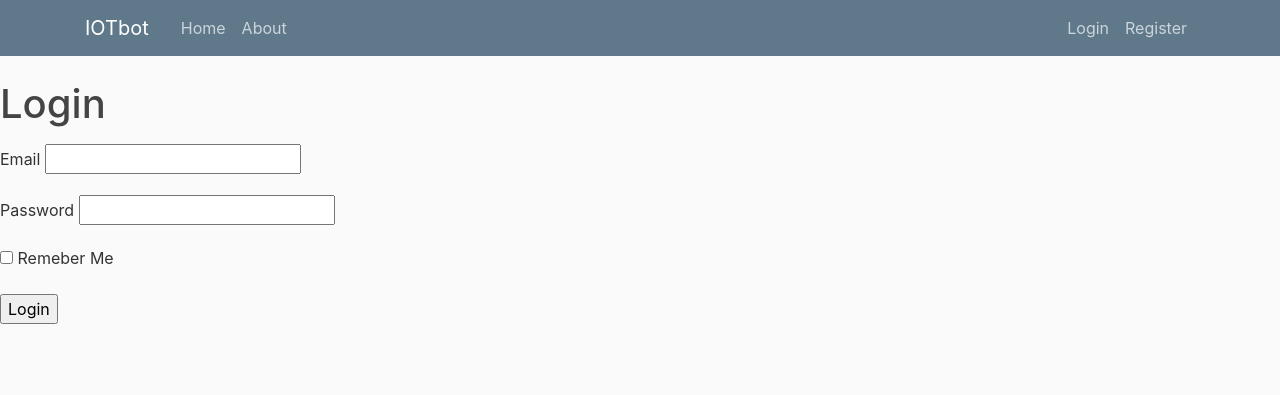
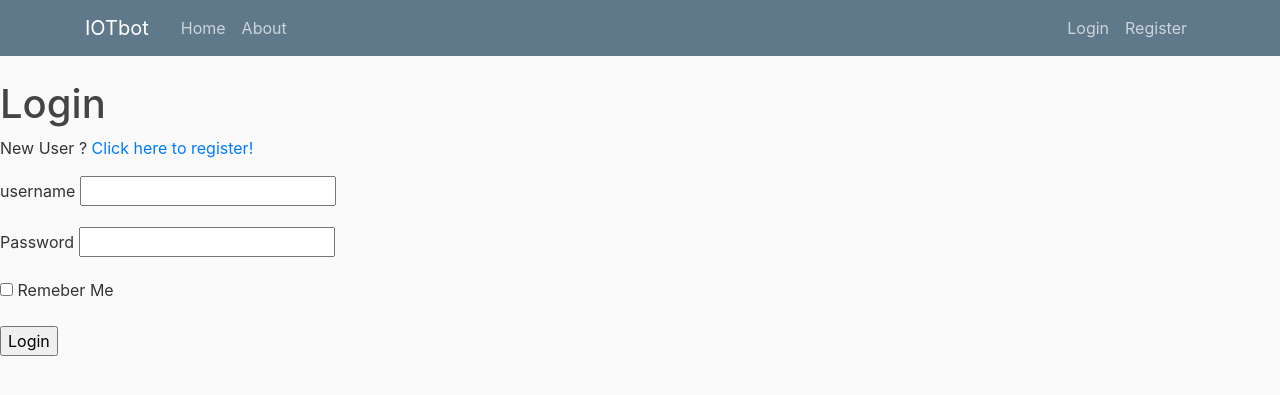
Before and after one commit to ByVictorrr/IOTbot, a Flask app: page /login in a window 1280 px wide. Shown: the top 395 px of the page. Run offline with Flask 2, Linux system fonts and the light colour scheme; parts of the project's set-up code (start-up, migrations or seed data) failed here and were passed over; some libraries are stand-ins or nearby versions.

Commit message:
not saving to db

```diff
--- a/app/forms.py
+++ b/app/forms.py
@@ -1,6 +1,7 @@
 from flask_wtf import FlaskForm
 from wtforms import StringField, SubmitField, BooleanField, PasswordField
-from wtforms.validators import DataRequired, Length, Email, EqualTo
+from wtforms.validators import DataRequired, Length, Email, EqualTo, ValidationError
+from app.models import User
 
 class RegistrationForm(FlaskForm):
     username = StringField('Username',validators=[DataRequired(), Length(min=2, max=20)])
@@ -9,8 +10,21 @@ class RegistrationForm(FlaskForm):
     confirm_password = PasswordField('Confirm Password',validators=[DataRequired(), EqualTo('password')])
     submit=SubmitField('Sign up')
 
+    # def validate_<fieldname>() adds to stock validators for additional validation
+    def validate_username(self, username):
+        user_query = User.query.filter_by(username=username.data).first()
+        if user_query is not None:
+            raise ValidationError('Please use a different username')
+
+    def validate_email(self, email):
+        email_query = User.query.filter_by(email=email.data).first()
+        if email_query is not None:
+            raise ValidationError('Please use a different email')
+
+
+
 class LoginForm(FlaskForm):
-    email = StringField('Email', validators=[DataRequired(), Email()])
+    username = StringField('username', validators=[DataRequired()])
     password = PasswordField('Password', validators=[DataRequired()])
     remember = BooleanField('Remeber Me')
     submit=SubmitField('Login')
--- a/app/models.py
+++ b/app/models.py
@@ -3,7 +3,7 @@ from app import db, login
 from werkzeug import generate_password_hash, check_password_hash
 from flask_login import UserMixin
 
-class User(Userdb.Model, UserMixin):
+class User(db.Model, UserMixin):
     id = db.Column(db.Integer, primary_key=True)
     username = db.Column(db.String(64), index=True, unique=True)
     email = db.Column(db.String(128), index=True, unique=True)
--- a/app/routes.py
+++ b/app/routes.py
@@ -1,8 +1,10 @@
-from flask import render_template, url_for
+from flask import render_template, url_for, request, flash
 from app import app_instance, login
 from flask_login import current_user, login_user, login_required
 from app.forms import LoginForm, RegistrationForm
 from app.models import User
+from werkzeug.urls import url_parse
+from app import db
 
 
 
@@ -11,7 +13,7 @@ from app.models import User
 def home():
     return render_template('home.html', title=home)
 
-@app_instance.route('/login')
+@app_instance.route('/login',methods=['POST', 'GET'])
 def login():
     if current_user.is_authenticated:
         return redirect(url_for('home'))
@@ -21,7 +23,10 @@ def login():
         if user is None or not user.check_password(form.password.data):
             flash("invalid username or password")
         login_user(user, remember=form.remember_me.data)
-        return redirect(url_for('home'))
+        next_page = request.args.get('next')
+        if not next_page or url_parse(next_page).netloc != '':
+            next_page = url_for('home')
+        return redirect(next_page)
     return render_template("login.html", title='Login',form=form)
 
 @app_instance.route('/logout')
@@ -29,15 +34,16 @@ def logout():
     login_user()
     return redirect(url_for('home'))
 
-@app_instance.route('/register')
+@app_instance.route('/register', methods=['POST', 'GET'])
 def register():
+    if current_user.is_authenticated:
+        return redirect(url_for('login'))
     form = RegistrationForm()
+    if form.validate_on_submit():
+        user = User(username=form.username.data, email=form.email.data)
+        user.set_password(form.password.data)
+        db.session.add(user)
+        db.session.commit()
+        flash("Congratulations, you are now a registered user")
+        return redirect(url('login'))
     return render_template('register.html',title='Register', form=form)
-
-
-
-
-@app_instance("/IOTbot")
-@login_required
-def controller():
-    return None
--- a/app/templates/login.html
+++ b/app/templates/login.html
@@ -2,11 +2,12 @@
 
 {% block content %}
 <h1>Login</h1>
+<p>New User ? <a href="{{ url_for('register') }}">Click here to register!</a></p>
 <form action="" method="POST" novalidate>
     <p>{{ form.hidden_tag() }}</p>
     <p>
-        {{ form.email.label }}
-        {{ form.email() }}
+        {{ form.username.label }}
+        {{ form.username() }}
     </p>
     <p>
         {{ form.password.label }}
--- a/app/templates/register.html
+++ b/app/templates/register.html
@@ -27,8 +27,3 @@
 
 </form>
 {% endblock content %}
- userame = StringField('Username',validators=[DataRequired(), Length(min=2, max=20)])
-    email = StringField('Email', validators=[DataRequired(), Email()])
-    password = PasswordField('Password', validators=[DataRequired()])
-    confirm_password = PasswordField('Confirm Password',validators=[DataRequired(), EqualTo('password')])
-    submit=SubmitField('Sign up')
```
Also changed, not shown: app/templates/home.html (added, +9 -0 lines), app.db.
